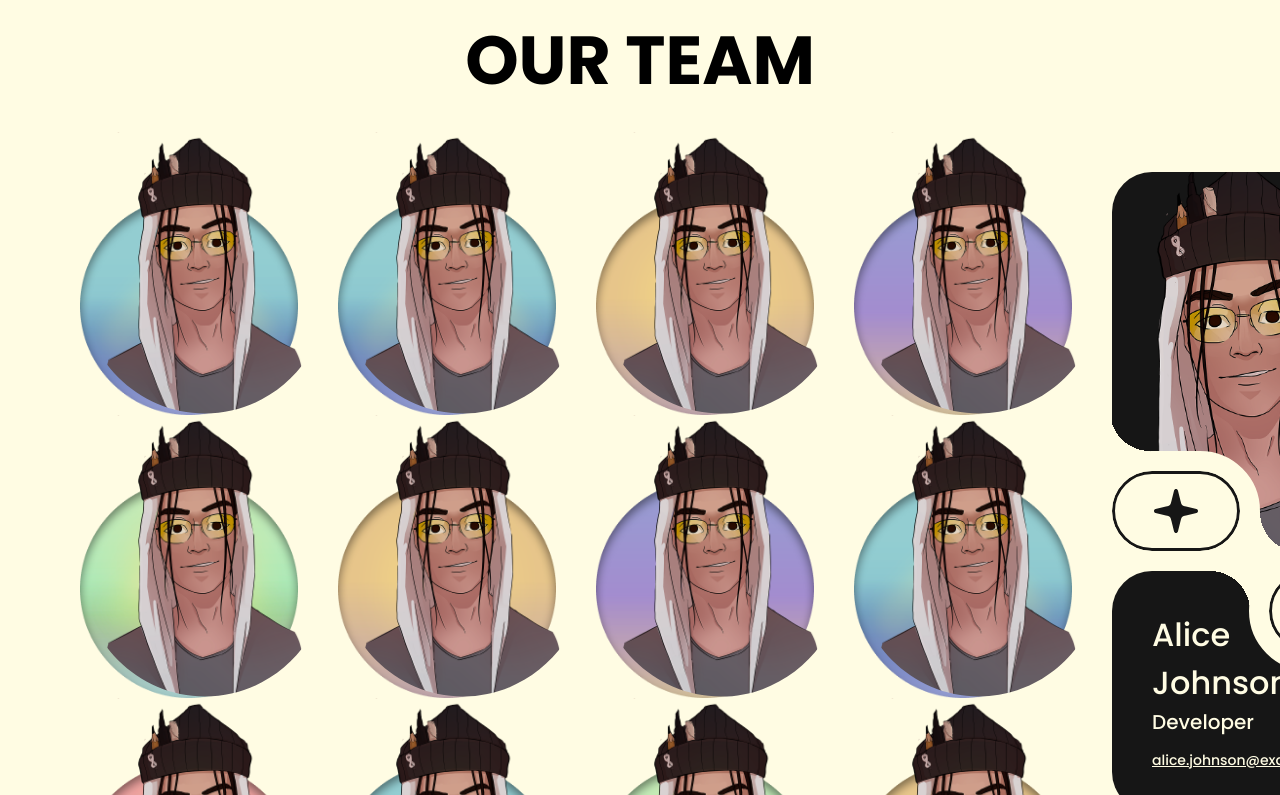
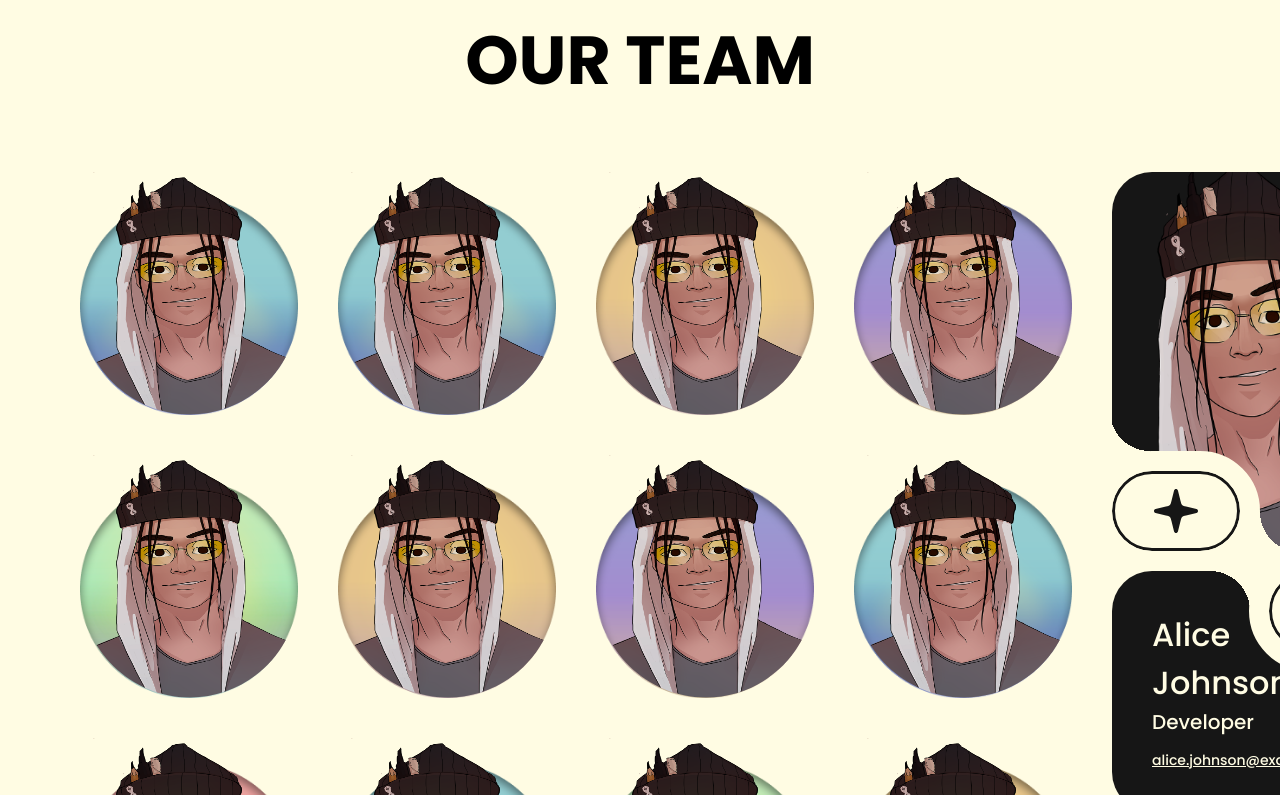
Before and after one commit to dimapetliak/sequoia-fe, a Next.js app: page /sequoia-fe/ in a window 1280 px wide. Shown: the part 3525-4320 px from the top of the page. Built offline with nearby package versions, Linux system fonts and the light colour scheme.

Commit message:
updated about-us section

```diff
--- a/src/components/UI/atoms/TeamMemberItem/TeamMemberItem.tsx
+++ b/src/components/UI/atoms/TeamMemberItem/TeamMemberItem.tsx
@@ -1,7 +1,16 @@
+"use client";
+
 import clsx from "clsx";
 import styles from "./styles.module.scss";
 import Image from "next/image";
-import { forwardRef, ForwardedRef } from "react";
+import {
+  forwardRef,
+  ForwardedRef,
+  useRef,
+  useState,
+  useLayoutEffect,
+  memo,
+} from "react";
 import { BackgroundColorVariant } from "@/types";
 import { backgroundMapper } from "@/utils";
 import nextConfig from "../../../../../next.config";
@@ -22,6 +31,52 @@ export const TeamMemberItem = forwardRef(function TeamMemberItem(
   }: TeamMemberItemProps,
   ref: ForwardedRef<HTMLDivElement>
 ) {
+  const containerRef = useRef<HTMLDivElement>(null);
+  const [clipPath, setClipPath] = useState("");
+
+  useLayoutEffect(() => {
+    const updateClipPath = () => {
+      if (!containerRef.current) return;
+
+      const el = containerRef.current;
+      const width = el.offsetWidth;
+      const height = el.offsetHeight;
+
+      // Original dimensions of path
+      const origW = 248;
+      const origH = 282;
+
+      // Scaling factors
+      const scaleX = width / origW;
+      const scaleY = height / origH;
+
+      const scale = (x: number, y: number) =>
+        `${(x * scaleX).toFixed(2)} ${(y * scaleY).toFixed(2)}`;
+
+      const path = [
+        `M0 0H${(248 * scaleX).toFixed(2)}V${(167 * scaleY).toFixed(2)}H0V0Z`,
+        `M${scale(248, 159)}C${scale(248, 226.274)} ${scale(
+          192.274,
+          282
+        )} ${scale(125, 282)}C${scale(57.7258, 282)} ${scale(
+          2,
+          226.274
+        )} ${scale(2, 159)}C${scale(2, 91.7258)} ${scale(57.7258, 36)} ${scale(
+          125,
+          36
+        )}C${scale(192.274, 36)} ${scale(248, 91.7258)} ${scale(248, 159)}Z`,
+      ].join(" ");
+
+      setClipPath(`path("${path}")`);
+    };
+
+    updateClipPath();
+    window.addEventListener("resize", updateClipPath);
+    return () => window.removeEventListener("resize", updateClipPath);
+  }, []);
+
+  console.log("clipPath: ", clipPath);
+
   return (
     <div
       ref={ref}
@@ -34,7 +89,17 @@ export const TeamMemberItem = forwardRef(function TeamMemberItem(
         backgroundPosition: "bottom center",
       }}
     >
-      <div onClick={onClick} className={styles.clippedShape}>
+      <div
+        ref={containerRef}
+        onClick={onClick}
+        style={{
+          clipPath: clipPath,
+          cursor: "pointer",
+          width: "100%",
+          height: "100%",
+        }}
+        // className={styles.clippedShape}
+      >
         <div className={styles.imageContainer}>
           <Image
             fill
@@ -46,3 +111,5 @@ export const TeamMemberItem = forwardRef(function TeamMemberItem(
     </div>
   );
 });
+
+export default memo(TeamMemberItem);
--- a/src/components/UI/atoms/TeamMemberItem/styles.module.scss
+++ b/src/components/UI/atoms/TeamMemberItem/styles.module.scss
@@ -4,16 +4,19 @@
   position: relative;
 
   .clippedShape {
-    cursor: pointer;
-    position: absolute;
-    bottom: 0;
-    left: 0;
-    width: 248px;
-    height: 283px;
-
     clip-path: path(
       "M0 0H248V167H0V0Z M248 159C248 226.274 192.274 282 125 282C57.7258 282 2 226.274 2 159C2 91.7258 57.7258 36 125 36C192.274 36 248 91.7258 248 159Z"
     );
+
+    @include for-mobile {
+      max-width: 120px;
+      max-height: 140px;
+    }
+
+    @include for-desktop {
+      max-width: 248px;
+      max-height: 283px;
+    }
 
     .imageContainer {
       display: flex;
@@ -28,6 +31,7 @@
         max-width: 100%;
         height: auto;
         object-fit: contain;
+        object-position: center;
       }
 
       @include for-desktop {
--- a/src/components/UI/molecules/TeamMemberCard/styles.module.scss
+++ b/src/components/UI/molecules/TeamMemberCard/styles.module.scss
@@ -29,6 +29,10 @@
         width: 100%;
         height: 100%;
         transform: scale(1.1);
+
+        @include for-mobile {
+          transform: scale(1.3);
+        }
 
         img {
           position: absolute;
--- a/src/components/UI/organisms/AboutUs/styles.module.scss
+++ b/src/components/UI/organisms/AboutUs/styles.module.scss
@@ -44,6 +44,8 @@
     grid-template-columns: 1fr;
     grid-template-rows: auto;
     flex-direction: column;
+
+    padding-block: 40px;
   }
 }
 
@@ -98,7 +100,11 @@
       top: 229px;
 
       @include for-mobile {
-        top: 229px;
+        margin-left: 0;
+        bottom: 51px;
+        left: -18px;
+        top: auto;
+        transform: rotate(270deg);
       }
     }
 
@@ -107,7 +113,10 @@
       top: 254px;
 
       @include for-mobile {
-        top: 254px;
+        left: 75px;
+        bottom: -33px;
+        top: auto;
+        transform: rotate(270deg);
       }
     }
   }
@@ -242,18 +251,28 @@
   }
 
   .featherDecoration {
-    left: -20px;
     bottom: 15%;
     transform: translateY(-15%);
 
+    @include for-mobile {
+      bottom: 20%;
+      transform: translateY(-20%);
+    }
+
     &XAxis {
       @include decorationAxisX;
-      top: 229px;
+      bottom: 164px;
+
+      @include for-mobile {
+        bottom: 152px;
+        margin-left: 0;
+        left: -18px;
+      }
     }
 
     &YAxis {
       @include decorationAxisY;
-      top: 254px;
+      bottom: 44px;
     }
   }
 }
```
Also changed, not shown: 70 other files (tests, documents, lock files or other folders).
